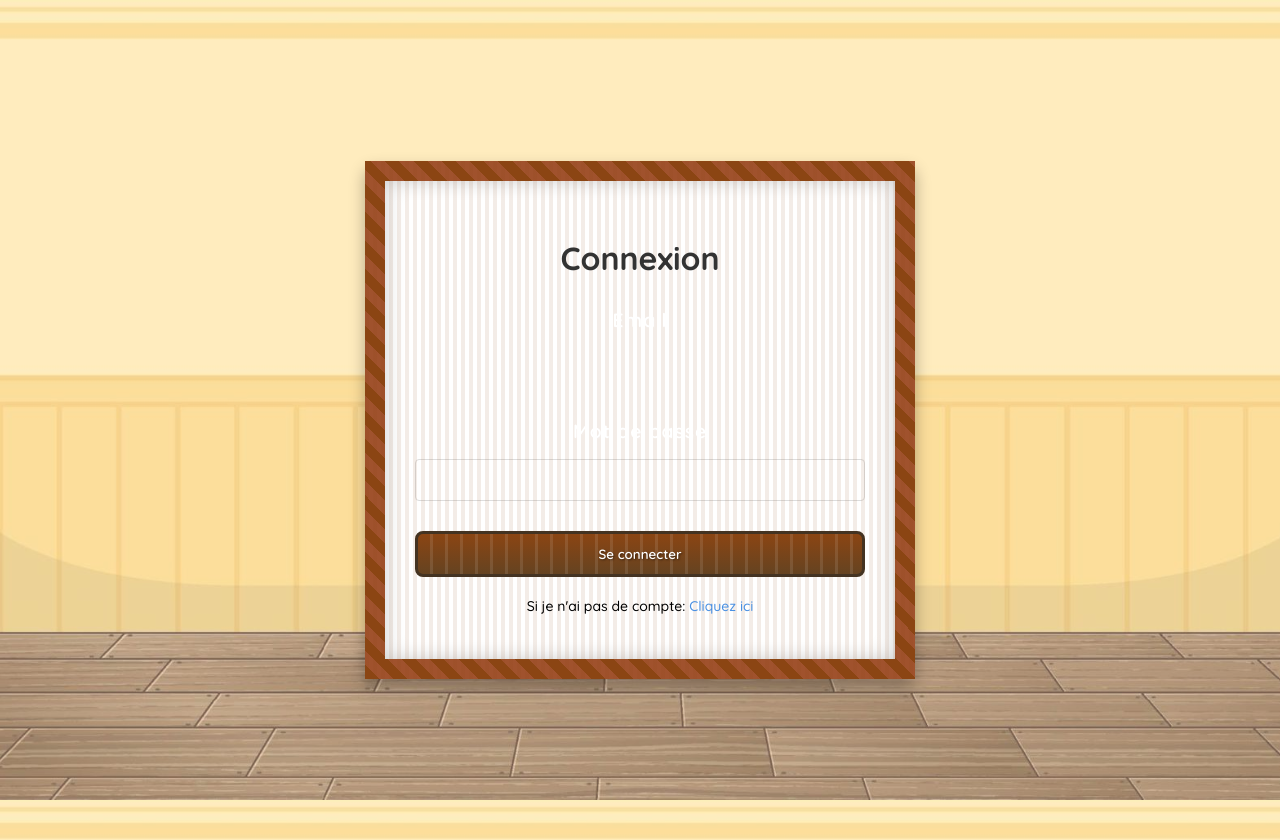
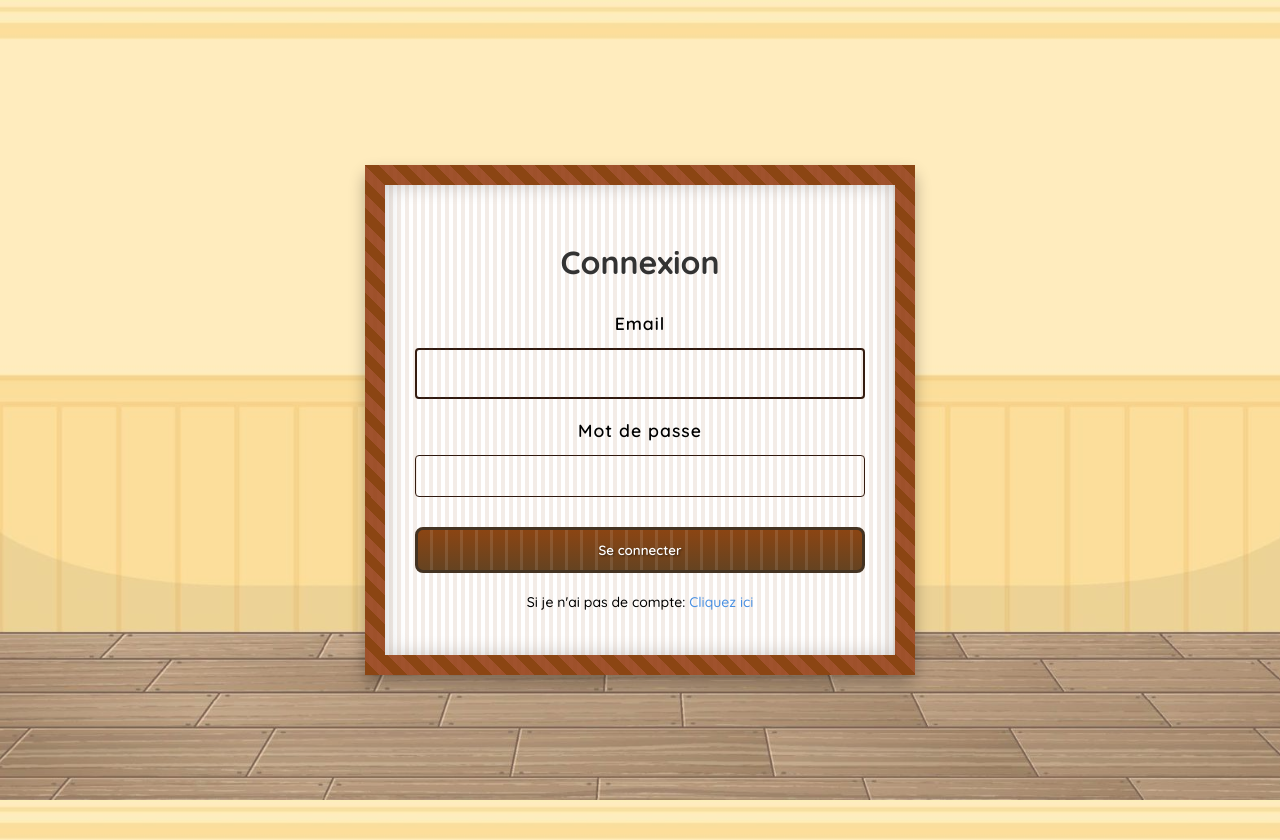
Before and after one commit to Dylserker/focus-carot-web, a React (Create React App) app in the folder frontend/: page /login in a window 1280 px wide. Built offline with nearby package versions, Linux system fonts and the light colour scheme.

Commit message:
CSS login et register

```diff
--- a/frontend/src/pages/Login/Login.css
+++ b/frontend/src/pages/Login/Login.css
@@ -9,7 +9,7 @@
     font-family: 'Quicksand', sans-serif;
 }
 
-.login-form-wrapper {
+.login-container .login-form-wrapper {
     max-width: 450px;
     width: 100%;
     padding: 30px;
@@ -29,7 +29,7 @@
             0 8px 16px rgba(0, 0, 0, 0.3);
 }
 
-.login-form-wrapper::before {
+.login-container .login-form-wrapper::before {
     content: '';
     position: absolute;
     top: -20px;
@@ -47,14 +47,14 @@
     border-radius: 4px;
 }
 
-.login-form-wrapper h2,
-.form-group label,
-.form-footer {
+.login-container .login-form-wrapper h2,
+.login-container .form-group label,
+.login-container .form-footer {
     position: relative;
     z-index: 1;
 }
 
-.login-form-wrapper h2 {
+.login-container .login-form-wrapper h2 {
     text-align: center;
     margin-bottom: 30px;
     color: #333;
@@ -63,7 +63,7 @@
     font-size: 2rem;
 }
 
-button {
+.login-container button {
     background: linear-gradient(to bottom, #8b4513, #654321);
     border: 3px solid #432;
     color: #fff;
@@ -76,7 +76,7 @@ button {
     overflow: hidden;
 }
 
-button::before {
+.login-container button::before {
     content: '';
     position: absolute;
     top: 0;
@@ -93,42 +93,45 @@ button::before {
     pointer-events: none;
 }
 
-button:hover {
+.login-container button:hover {
     background: linear-gradient(to bottom, #9b5523, #755331);
     transform: translateY(-2px);
     box-shadow: 0 4px 8px rgba(0, 0, 0, 0.2);
 }
 
-button:active {
+.login-container button:active {
     transform: translateY(1px);
     box-shadow: 0 2px 4px rgba(0, 0, 0, 0.2);
 }
 
-.form-group {
+.login-container .form-group {
     margin-bottom: 20px;
 }
 
-.form-group label {
+.login-container .form-group label {
     display: block;
     margin-bottom: 6px;
     font-family: 'Quicksand', sans-serif;
     font-weight: 600;
     font-size: 1.1rem;
+    color: #000 !important;
 }
-.form-group input {
+
+.login-container .form-group input {
     font-family: 'Quicksand', sans-serif;
     font-size: 1rem;
+    border-color: #2c1810 !important;
 }
 
-.form-submit {
+.login-container .form-submit {
     margin-top: 30px;
 }
 
-.form-submit button {
+.login-container .form-submit button {
     width: 100%;
 }
 
-.form-footer {
+.login-container .form-footer {
     text-align: center;
     margin-top: 20px;
     font-size: 14px;
@@ -136,12 +139,12 @@ button:active {
     font-weight: 500;
 }
 
-.form-footer a {
+.login-container .form-footer a {
     color: #4a90e2;
     text-decoration: none;
     font-weight: 500;
 }
 
-.form-footer a:hover {
+.login-container .form-footer a:hover {
     text-decoration: underline;
 }
--- a/frontend/src/pages/Register/Register.css
+++ b/frontend/src/pages/Register/Register.css
@@ -9,7 +9,7 @@
     font-family: 'Quicksand', sans-serif;
 }
 
-.register-form-wrapper {
+.register-container .register-form-wrapper {
     max-width: 500px;
     width: 100%;
     padding: 30px;
@@ -29,7 +29,7 @@
             0 8px 16px rgba(0, 0, 0, 0.3);
 }
 
-.register-form-wrapper::before {
+.register-container .register-form-wrapper::before {
     content: '';
     position: absolute;
     top: -20px;
@@ -47,14 +47,14 @@
     border-radius: 4px;
 }
 
-.register-form-wrapper h2,
-.form-group label,
-.form-footer {
+.register-container .register-form-wrapper h2,
+.register-container .form-group label,
+.register-container .form-footer {
     position: relative;
     z-index: 1;
 }
 
-.register-form-wrapper h2 {
+.register-container .register-form-wrapper h2 {
     text-align: center;
     margin-bottom: 30px;
     color: #333;
@@ -63,7 +63,7 @@
     font-size: 2rem;
 }
 
-button {
+.register-container button {
     background: linear-gradient(to bottom, #8b4513, #654321);
     border: 3px solid #432;
     color: #fff;
@@ -76,7 +76,7 @@ button {
     overflow: hidden;
 }
 
-button::before {
+.register-container button::before {
     content: '';
     position: absolute;
     top: 0;
@@ -93,55 +93,57 @@ button::before {
     pointer-events: none;
 }
 
-button:hover {
+.register-container button:hover {
     background: linear-gradient(to bottom, #9b5523, #755331);
     transform: translateY(-2px);
     box-shadow: 0 4px 8px rgba(0, 0, 0, 0.2);
 }
 
-button:active {
+.register-container button:active {
     transform: translateY(1px);
     box-shadow: 0 2px 4px rgba(0, 0, 0, 0.2);
 }
 
-.form-group {
+.register-container .form-group {
     margin-bottom: 20px;
 }
 
-.form-group input {
+.register-container .form-group input {
     font-family: 'Quicksand', sans-serif;
     font-size: 1rem;
+    border-color: #2c1810 !important;
 }
 
-.form-group label {
+.register-container .form-group label {
     display: block;
     margin-bottom: 6px;
     font-family: 'Quicksand', sans-serif;
     font-weight: 600;
     font-size: 1.1rem;
+    color: #000 !important;
 }
 
-.form-submit {
+.register-container .form-submit {
     margin-top: 30px;
 }
 
-.form-submit button {
+.register-container .form-submit button {
     width: 100%;
 }
 
-.form-footer {
+.register-container .form-footer {
     text-align: center;
     margin-top: 20px;
     font-size: 14px;
 }
 
-.form-footer a {
+.register-container .form-footer a {
     color: #4a90e2;
     text-decoration: none;
     font-weight: 500;
     font-family: 'Quicksand', sans-serif;
 }
 
-.form-footer a:hover {
+.register-container .form-footer a:hover {
     text-decoration: underline;
 }
```
